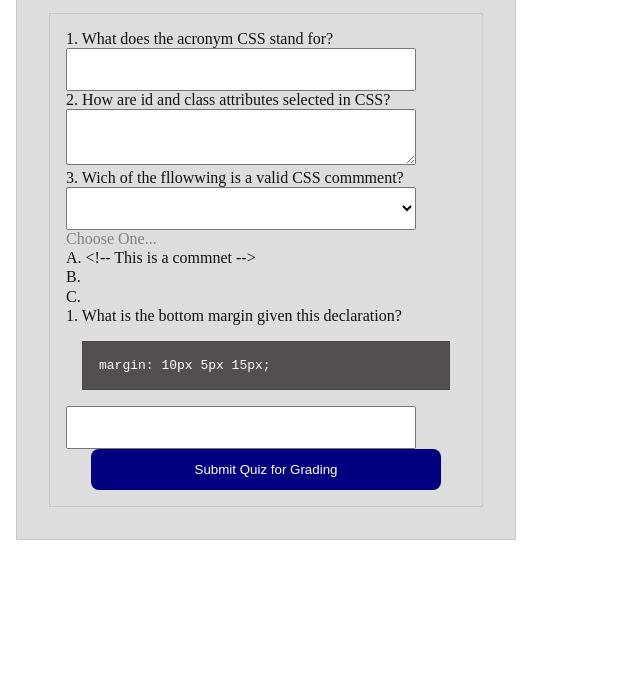
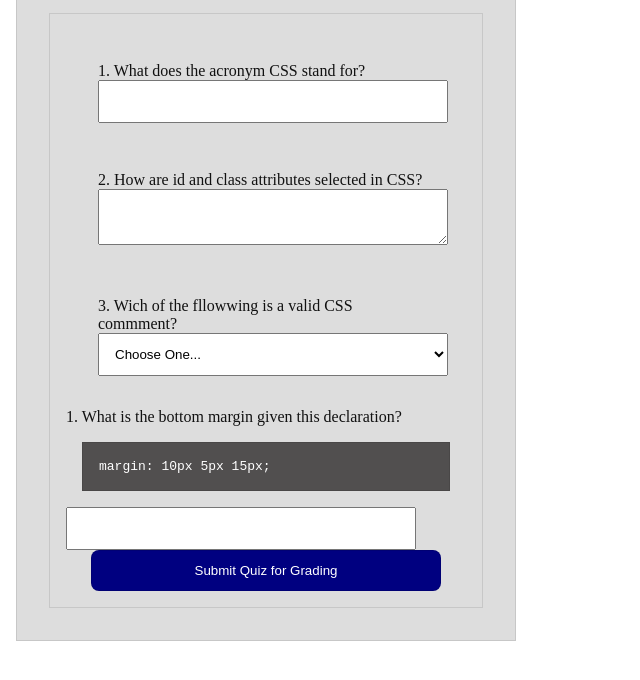
Before and after one commit to ferzpd/wdd130, a plain HTML site: page week05/quiz-form.html in a window 1280 px wide. Shown: the part 82-762 px from the top of the page, without its empty margins (0-640 px from the left). Drawn offline with Linux system fonts and the light colour scheme.

Commit message:
cchanges in selected

```diff
--- a/week05/quiz-form.html
+++ b/week05/quiz-form.html
@@ -12,23 +12,24 @@
     <main class="box">
         <h1>✅Basic HTML and CSS Quiz</h1>
         <form class="box">
-            <div class="quiz-time">
+            <div class="quiz-item box">
                 <label for="q1">1. What does the acronym CSS stand for?</label>
                 <input type="text" id="q1" name="q1">
             </div>
-            <div class="quiz-time">
+            <div class="quiz-item box">
                 <label for="q2">2. How are id and class attributes selected in CSS?</label>
                 <textarea id="q2" name="q2"></textarea>
             </div>
-            <div class="quiz-time">
+            <div class="quiz-item box">
                 <label for="q3">3. Wich of the fllowwing is a valid CSS commment?</label>
-                <select name="q3" id="q3"></select>
-                <option value="" selected disabled>Choose One...</optio>
-                <option value="a">A. &lt;!-- This is a commnet --&gt;</option>
-                <option value="b">B.</option>
-                <option value="c">C.</option>
+                <select id="q3" name="q3">
+                    <option value="" selected disabled>Choose One...</optio>
+                    <option value="a">A. &lt;!-- This is a commnet --&gt;</option>
+                    <option value="b">B. /*This is comment */</option>
+                    <option value="c">C.// This is comment</option>
+                </select>
             </div>
-            <div class="quiz-time">
+            <div class="quiz-item">
                 <label for="q4">1. What is the bottom margin given this declaration?</label>
                 <code class="box">margin: 10px 5px 15px;</code>
                 <input type="number" id="q4" name="q4">
--- a/week05/styles/quiz.css
+++ b/week05/styles/quiz.css
@@ -52,5 +52,7 @@ code {
 }
 
 .quiz-item {
+    border: none;
+
 
 }
```
